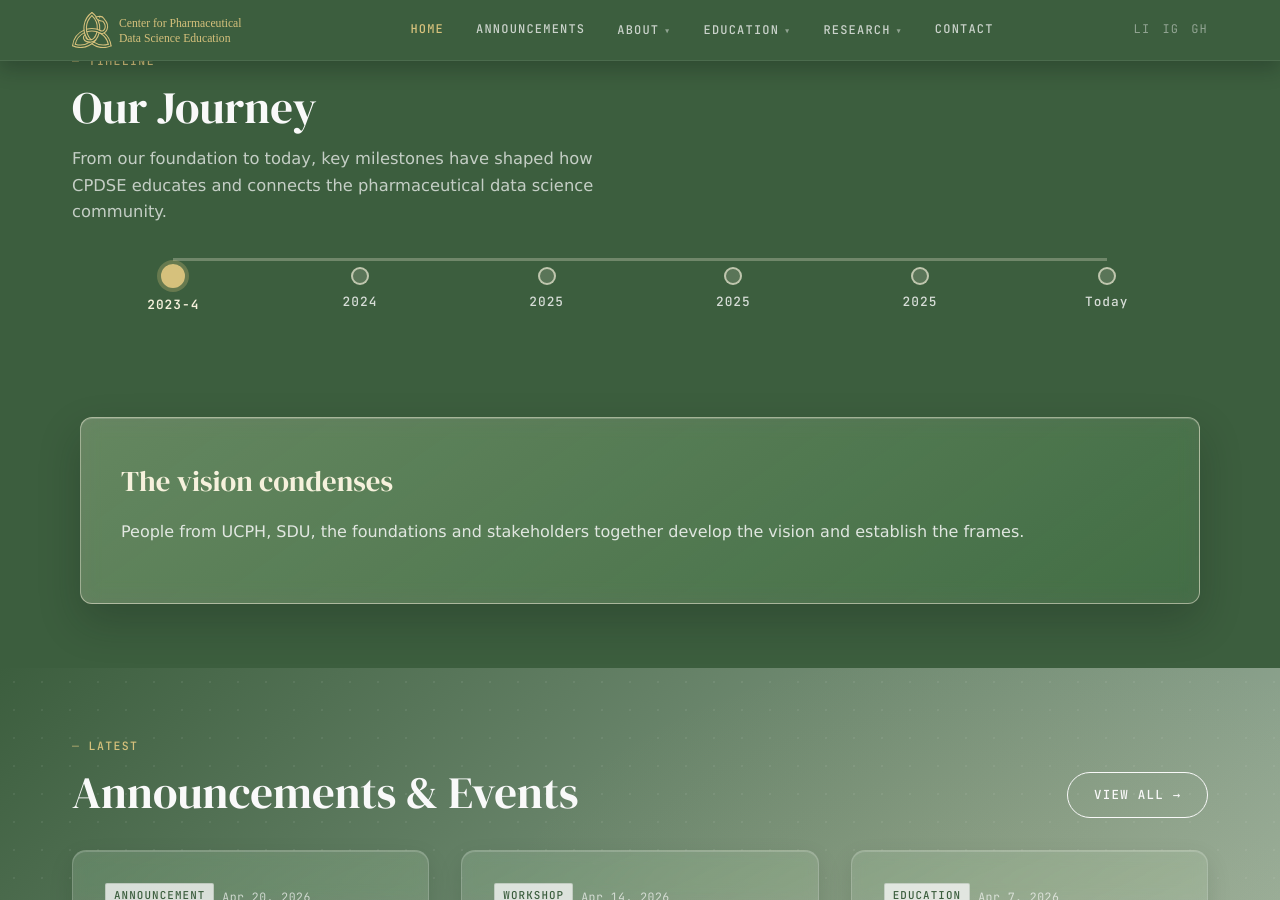
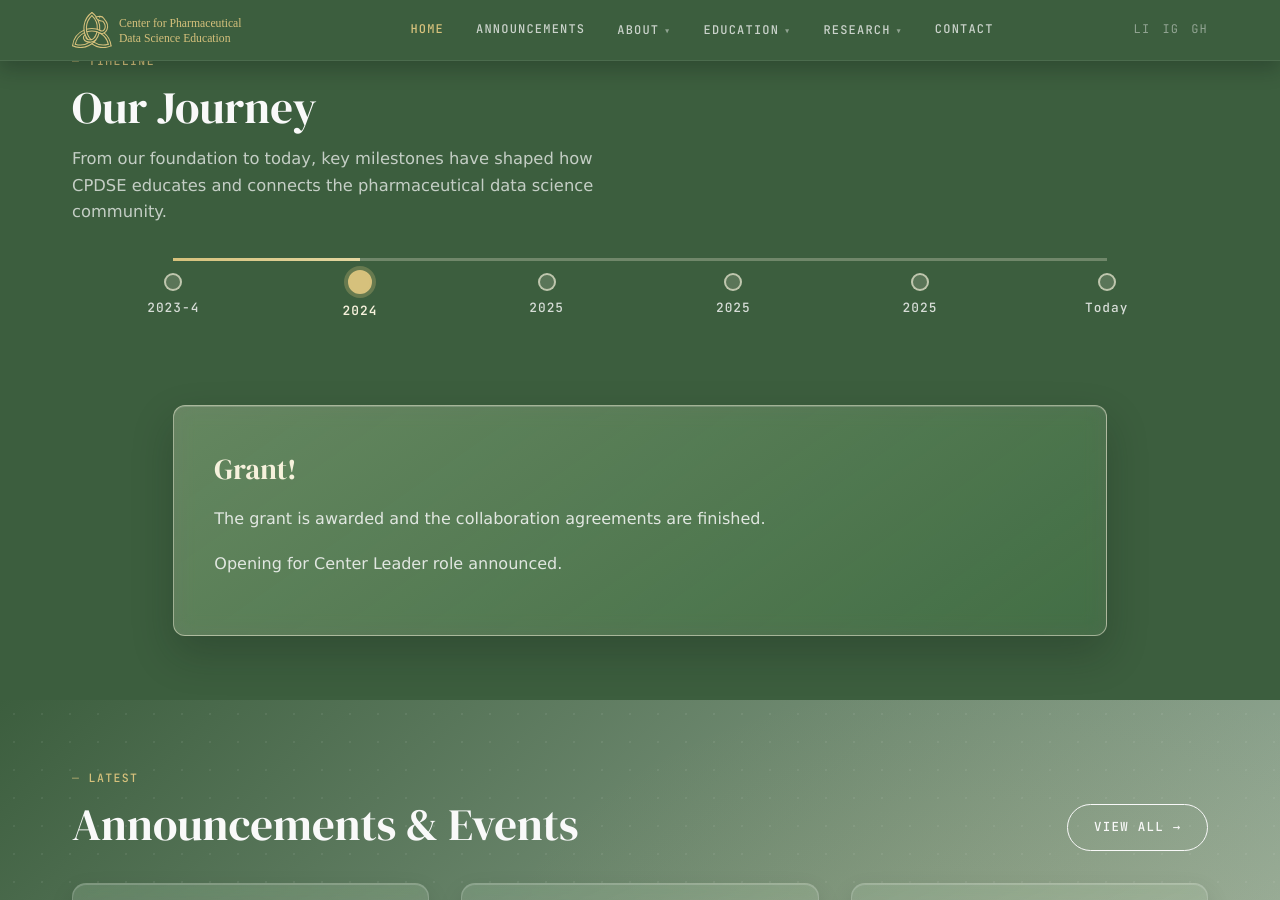
Before and after one commit to CPDSE/PagesCMS, a Jekyll site: the page built from index.md, in a window 1280 px wide and 900 px high, scrolled down 2275 px. Built offline with Jekyll 4.4.1, drawn with Linux system fonts in a browser that asks for light colours.

Commit message:
improve slider

```diff
--- a/_layouts/home.html
+++ b/_layouts/home.html
@@ -302,23 +308,72 @@
     timelineTrack.style.setProperty('--track-start', `${start}px`);
     timelineTrack.style.setProperty('--track-width', `${width}px`);
     timelineTrack.style.setProperty('--timeline-progress', `${progress}px`);
+    if (timelineWrapper) {
+      timelineWrapper.style.setProperty('--track-start', `${start}px`);
+      timelineWrapper.style.setProperty('--track-width', `${width}px`);
+      timelineWrapper.style.setProperty('--timeline-progress', `${progress}px`);
+    }
   };
 
-  timelineTabs.forEach(tab => {
+  const applyTimelineDirection = (direction) => {
+    if (!timelineContent) return;
+    timelineContent.classList.remove('slide-next', 'slide-prev');
+    // Restart CSS animation for the newly activated panel.
+    void timelineContent.offsetWidth;
+    timelineContent.classList.add(direction === 'prev' ? 'slide-prev' : 'slide-next');
+  };
+
+  const selectTimelineIndex = (nextIndex, forcedDirection) => {
+    if (!timelineTabs.length || nextIndex < 0 || nextIndex >= timelineTabs.length) return;
+
+    const direction = forcedDirection || (nextIndex < currentTimelineIndex ? 'prev' : 'next');
+    const selectedTab = timelineTabs[nextIndex];
+    const year = selectedTab.dataset.year;
+    const selectedItem = document.querySelector(`.timeline-item[data-year="${year}"]`);
+    if (!selectedItem) return;
+
+    applyTimelineDirection(direction);
+
+    timelineTabs.forEach(tab => tab.classList.remove('active'));
+    timelineItems.forEach(item => item.classList.remove('active'));
+
+    selectedTab.classList.add('active');
+    selectedItem.classList.add('active');
+    currentTimelineIndex = nextIndex;
+    syncTimelineRail();
+  };
+
+  const stopAutoTimeline = () => {
+    if (autoTimelineTimer) {
+      clearInterval(autoTimelineTimer);
+      autoTimelineTimer = null;
+    }
+  };
+
+  const startAutoTimeline = () => {
+    if (!timelineTabs.length) return;
+    stopAutoTimeline();
+    autoTimelineTimer = setInterval(() => {
+      const next = (currentTimelineIndex + 1) % timelineTabs.length;
+      selectTimelineIndex(next, 'next');
+    }, AUTO_TIMELINE_MS);
+  };
+
+  timelineTabs.forEach((tab, tabIndex) => {
     tab.addEventListener('click', function() {
-      const year = this.dataset.year;
-
-      timelineTabs.forEach(t => t.classList.remove('active'));
-      timelineItems.forEach(item => item.classList.remove('active'));
-
-      this.classList.add('active');
-      const selectedItem = document.querySelector(`.timeline-item[data-year="${year}"]`);
-      if (selectedItem) selectedItem.classList.add('active');
-
-      syncTimelineRail();
+      selectTimelineIndex(tabIndex);
+      startAutoTimeline();
     });
   });
 
+  if (timelineSection) {
+    timelineSection.addEventListener('mouseenter', stopAutoTimeline);
+    timelineSection.addEventListener('mouseleave', startAutoTimeline);
+    timelineSection.addEventListener('focusin', stopAutoTimeline);
+    timelineSection.addEventListener('focusout', startAutoTimeline);
+  }
+
   syncTimelineRail();
   window.addEventListener('resize', syncTimelineRail);
+  startAutoTimeline();
 </script>
--- a/assets/css/main.css
+++ b/assets/css/main.css
@@ -628,7 +628,7 @@
   content: '';
   width: 18px;
   height: 18px;
-  margin-top: 9px;
+  margin-top: 15px;
   border-radius: 50%;
   background: rgba(246,241,220,0.16);
   border: 2px solid rgba(246,241,220,0.65);
@@ -643,7 +643,7 @@
   border-color: #D6C17C;
   width: 24px;
   height: 24px;
-  margin-top: 6px;
+  margin-top: 12px;
   box-shadow: 0 0 0 4px rgba(214, 193, 124, 0.28);
 }
 .timeline-tab.active {
@@ -652,8 +652,10 @@
 }
 .timeline-content {
   position: relative;
-  margin-top: 2rem;
-  width: 100%;
+  margin-top: 0.85rem;
+  width: var(--track-width, 100%);
+  max-width: 100%;
+  margin-left: var(--track-start, 0px);
 }
 .timeline-item {
   display: none;
@@ -661,13 +663,18 @@
   background: linear-gradient(145deg, rgba(246,241,220,0.26) 0%, rgba(169,187,170,0.14) 100%);
   border: 1px solid rgba(246,241,220,0.5);
   border-radius: 12px;
-  animation: fadeIn 0.3s ease;
   box-shadow: 0 18px 42px rgba(15,26,20,0.24), inset 0 1px 0 rgba(249,249,249,0.18);
   -webkit-backdrop-filter: blur(10px) saturate(140%);
   backdrop-filter: blur(10px) saturate(140%);
 }
 .timeline-item.active {
   display: block;
+}
+.timeline-content.slide-next .timeline-item.active {
+  animation: timelineSlideFromRight 0.34s cubic-bezier(0.22, 1, 0.36, 1);
+}
+.timeline-content.slide-prev .timeline-item.active {
+  animation: timelineSlideFromLeft 0.34s cubic-bezier(0.22, 1, 0.36, 1);
 }
 @keyframes fadeIn {
   from {
@@ -677,6 +684,26 @@
   to {
     opacity: 1;
     transform: translateY(0);
+  }
+}
+@keyframes timelineSlideFromRight {
+  from {
+    opacity: 0;
+    transform: translateX(34px);
+  }
+  to {
+    opacity: 1;
+    transform: translateX(0);
+  }
+}
+@keyframes timelineSlideFromLeft {
+  from {
+    opacity: 0;
+    transform: translateX(-34px);
+  }
+  to {
+    opacity: 1;
+    transform: translateX(0);
   }
 }
 .timeline-item h4 {
@@ -730,6 +757,9 @@
   .timeline-tabs::before {
     display: none;
   }
+  .timeline-tabs::after {
+    display: none;
+  }
   .timeline-tab {
     flex-direction: row;
     gap: 1rem;
@@ -742,6 +772,11 @@
     width: 16px;
     height: 16px;
     border-width: 2px;
+  }
+  .timeline-content {
+    width: 100%;
+    margin-left: 0;
+    margin-top: 0.6rem;
   }
   .timeline-item {
     padding: 1.5rem;
```
Also changed, not shown: other parts of _layouts/home.html (+6 -0 lines).
